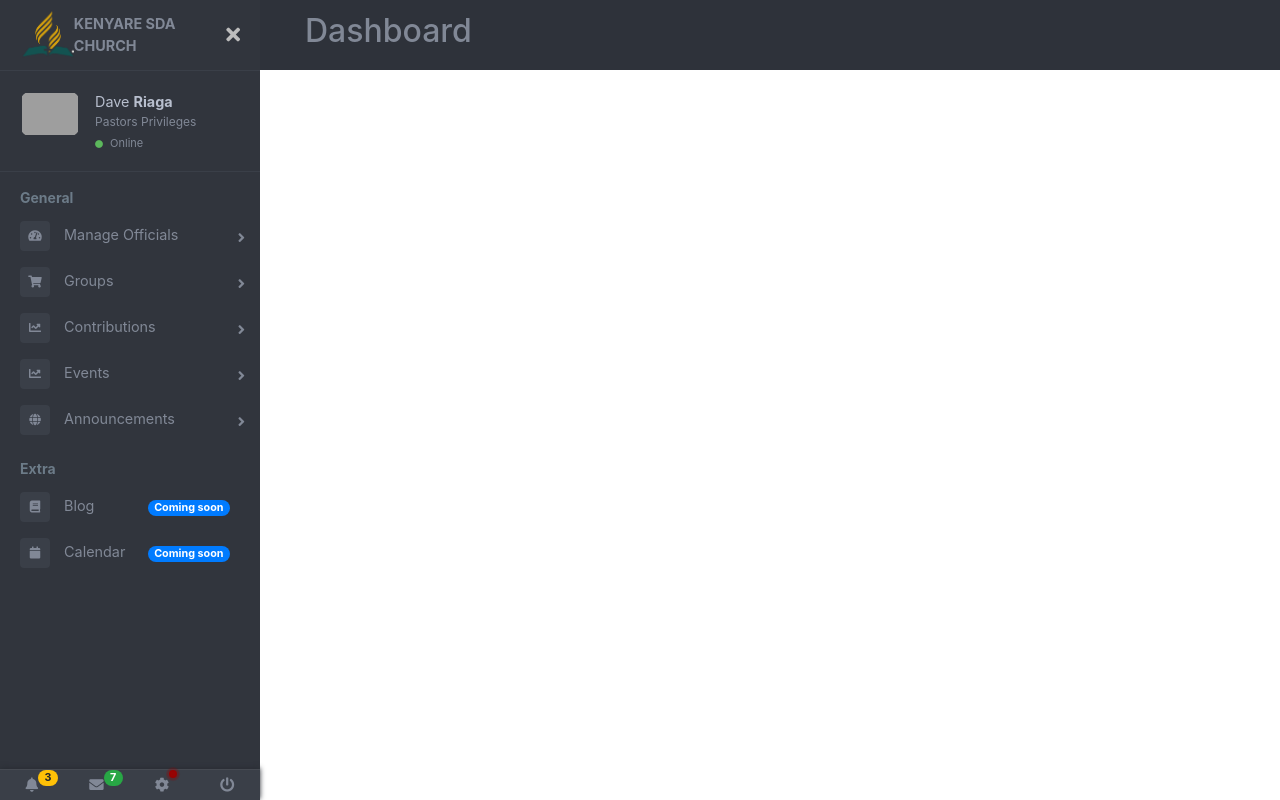
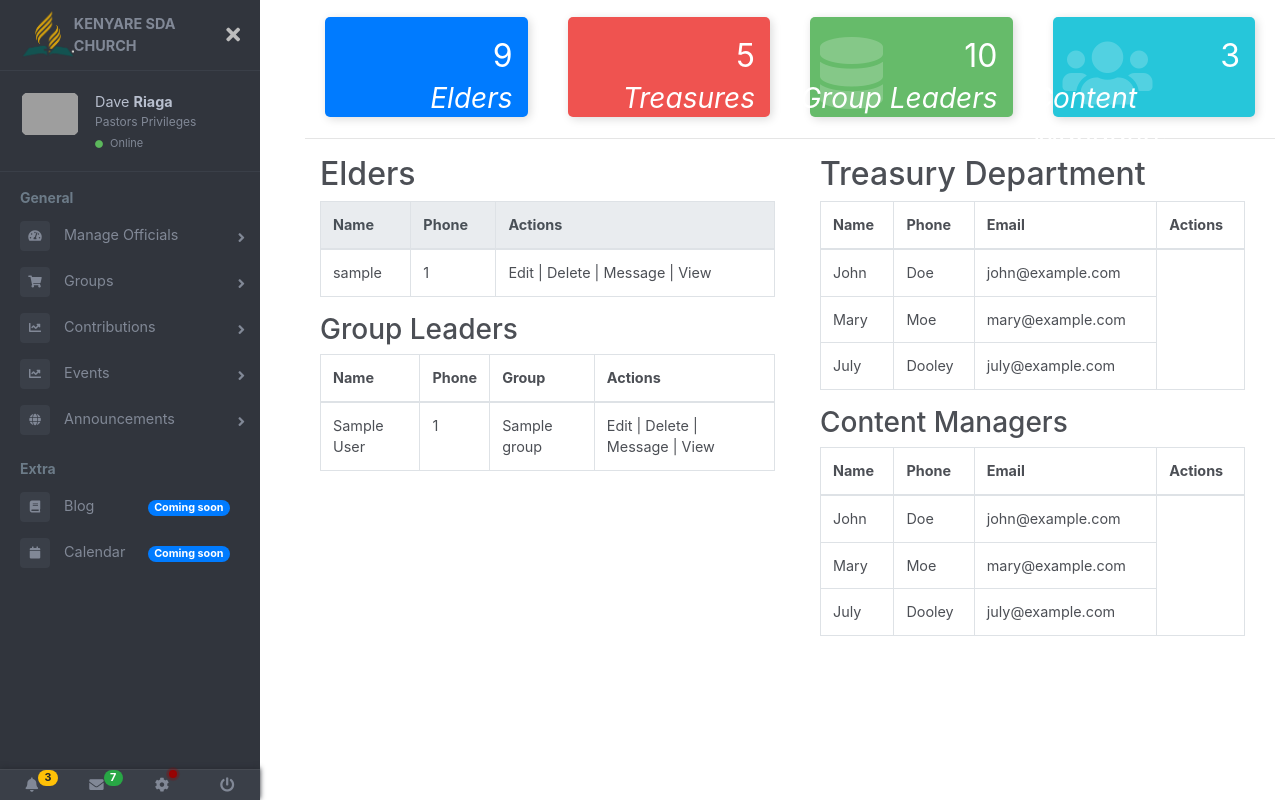
Before and after one commit to Symonss/churchsite, a Django app: page /pastor/dashboard/home in a window 1280 px wide. Run offline with Django 3.2, Linux system fonts and the light colour scheme; tables that the repository leaves empty hold one stand-in row (values such as "Sample post"); some libraries are stand-ins or nearby versions; grey boxes are pictures that could not be loaded.

Commit message:
Pastors Dashboard1 I included users design and loaded users from the database.

```diff
--- a/mainapp/models.py
+++ b/mainapp/models.py
@@ -20,7 +20,7 @@
 
 class Group(models.Model):
     name = models.CharField(max_length = 100)
-    leader = models.OneToOneField(User, on_delete=models.CASCADE)
+    leader = models.OneToOneField(User, on_delete=models.CASCADE,related_name = 'my_group')
     def __str__(self):
         return self.name
 
--- a/mainapp/static/css/dashboard.css
+++ b/mainapp/static/css/dashboard.css
@@ -356,8 +356,8 @@
   width: 100%;
   padding-left: 0px;
   padding-top: 0px;
-  color: #818896;
-  background-color: rgb(46, 50, 58);
+  color: #4c4f55;
+  background-color: rgb(255, 255, 255);
 }
 
 .page-wrapper .page-content > div {
@@ -481,3 +481,64 @@
 .chiller-theme .sidebar-footer>a:last-child {
     border-right: none;
 }
+
+/* Info Cards */
+.card-counter{
+    box-shadow: 2px 2px 10px #DADADA;
+    margin: 5px;
+    padding: 20px 10px;
+    background-color: #fff;
+    height: 100px;
+    border-radius: 5px;
+    transition: .3s linear all;
+  }
+
+  .card-counter:hover{
+    box-shadow: 4px 4px 20px #DADADA;
+    transition: .3s linear all;
+  }
+
+  .card-counter.primary{
+    background-color: #007bff;
+    color: #FFF;
+  }
+
+  .card-counter.danger{
+    background-color: #ef5350;
+    color: #FFF;
+  }
+
+  .card-counter.success{
+    background-color: #66bb6a;
+    color: #FFF;
+  }
+
+  .card-counter.info{
+    background-color: #26c6da;
+    color: #FFF;
+  }
+
+  .card-counter i{
+    font-size: 5em;
+    opacity: 0.2;
+  }
+
+  .card-counter .count-numbers{
+    position: absolute;
+    right: 35px;
+    top: 20px;
+    font-size: 32px;
+    display: block;
+  }
+
+  .card-counter .count-name{
+    position: absolute;
+    right: 35px;
+    top: 65px;
+    font-style: italic;
+    text-transform: capitalize;
+
+    display: block;
+    font-size: 28px;
+  }
+/* End of info cards */
--- a/mainapp/templates/mainapp/base.html
+++ b/mainapp/templates/mainapp/base.html
@@ -213,12 +213,15 @@
         </nav>
         <!-- sidebar-wrapper  -->
         <main class="page-content">
-            <div class="container-fluid">
-                <h2>Dashboard</h2>
 
+            <div>
+                {% block content %}
+
+                {% endblock %}
             </div>
 
         </main>
+
         <!-- page-content" -->
     </div>
     <!-- page-wrapper -->
--- /dev/null
+++ b/mainapp/templates/pastor/dashboard1-staff.html
@@ -0,0 +1,180 @@
+{% extends 'mainapp/base.html' %}
+
+{% block content %}
+
+<div class="container">
+    <div class="row">
+        <div class="col-md-3">
+            <div class="card-counter primary">
+                <i class="fa fa-code-fork"></i>
+                <span class="count-numbers">9</span>
+                <span class="count-name">Elders</span>
+            </div>
+        </div>
+
+        <div class="col-md-3">
+            <div class="card-counter danger">
+                <i class="fa fa-ticket"></i>
+                <span class="count-numbers">5</span>
+                <span class="count-name">Treasures</span>
+            </div>
+        </div>
+
+        <div class="col-md-3">
+            <div class="card-counter success">
+                <i class="fa fa-database"></i>
+                <span class="count-numbers">10</span>
+                <span class="count-name">Group Leaders</span>
+            </div>
+        </div>
+
+        <div class="col-md-3">
+            <div class="card-counter info">
+                <i class="fa fa-users"></i>
+                <span class="count-numbers">3</span>
+                <span class="count-name">Content Managers</span>
+            </div>
+        </div>
+    </div>
+</div>
+<hr>
+
+<!-- rows for tabls -->
+<div class="container-fluid">
+
+    <div class="row">
+        <div class="col-sm-6">
+            <!-- tables in the left -->
+            <!-- table 1 -->
+            <div class="contaner">
+                <h2>Elders</h2>
+
+                <table class="table table-bordered ">
+                    <thead class="thead-light">
+                        <tr>
+                            <th>Name</th>
+                            <th>Phone</th>
+                            <th>Actions</th>
+                        </tr>
+                    </thead>
+                    <tbody>
+                        {% for user in staff%}
+                        {% if user.is_elder%}
+                        <tr>
+                            <td>{{user.username}}</td>
+                            <td>{{user.phone}}</td>
+                            <td>Edit | Delete | Message | View</td>
+                        </tr>
+                        {%endif%}
+                        {% endfor%}
+
+                    </tbody>
+                </table>
+            </div>
+
+            <!-- end of teble 1 -->
+            <div class="contaner">
+                <h3>Group Leaders</h3>
+
+                <table class="table table-bordered">
+                    <thead>
+                        <tr>
+                            <th>Name</th>
+                            <th>Phone</th>
+                            <th>Group</th>
+                            <th>Actions</th>
+                        </tr>
+                    </thead>
+                    <tbody>
+                        {% for user in staff%}
+                        {% if user.is_group_leader%}
+                        <tr>
+                            <td>{{user.full_name}}</td>
+                            <td>{{user.phone}}</td>
+                            <td>{{user.my_group}}</td>
+                            <td>Edit | Delete | Message | View</td>
+                        </tr>
+                        {% endif%}
+                        {%endfor%}
+
+                    </tbody>
+                </table>
+            </div>
+            <!-- end of tables in the left part -->
+        </div>
+        <!-- right part -->
+        <div class="col-sm-6">
+            <!-- tables in the right -->
+            <!-- table 1 -->
+            <div class="container" ">
+                <h2>Treasury Department</h2>
+
+                <table class=" table table-bordered">
+                <thead>
+                    <tr>
+                        <th>Name</th>
+                        <th>Phone</th>
+                        <th>Email</th>
+                        <th>Actions</th>
+                    </tr>
+                </thead>
+                <tbody>
+                    <tr>
+                        <td>John</td>
+                        <td>Doe</td>
+                        <td>john@example.com</td>
+                    </tr>
+                    <tr>
+                        <td>Mary</td>
+                        <td>Moe</td>
+                        <td>mary@example.com</td>
+                    </tr>
+                    <tr>
+                        <td>July</td>
+                        <td>Dooley</td>
+                        <td>july@example.com</td>
+                    </tr>
+                </tbody>
+                </table>
+            </div>
+
+            <!-- end of teble 1 -->
+            <div class="container">
+                <h3>Content Managers</h3>
+
+                <table class="table table-bordered">
+                    <thead>
+                        <tr>
+                            <th>Name</th>
+                            <th>Phone</th>
+                            <th>Email</th>
+                            <th>Actions</th>
+                        </tr>
+                    </thead>
+                    <tbody>
+                        <tr>
+                            <td>John</td>
+                            <td>Doe</td>
+                            <td>john@example.com</td>
+                        </tr>
+                        <tr>
+                            <td>Mary</td>
+                            <td>Moe</td>
+                            <td>mary@example.com</td>
+                        </tr>
+                        <tr>
+                            <td>July</td>
+                            <td>Dooley</td>
+                            <td>july@example.com</td>
+                        </tr>
+                    </tbody>
+                </table>
+            </div>
+            <!-- end of tables in the right part -->
+        </div>
+        <!-- end of right part -->
+    </div>
+</div>
+<!-- end of rows for tables -->
+
+{% endblock %}
--- a/mainapp/templates/pastor/dashboard1.html
+++ /dev/null
@@ -1,5 +0,0 @@
-{% extends 'mainapp/base.html' %}
-
-{% block content %}
-
-{% endblock %}
--- a/mainapp/views/pastors.py
+++ b/mainapp/views/pastors.py
@@ -24,5 +24,5 @@
         return redirect('pastors_home')
 
 def pastorHome(request):
-
-     return render(request,  'pastor/dashboard1.html', {})
+    staff = User.objects.all()
+    return render(request,  'pastor/dashboard1-staff.html', {'staff':staff})
```
